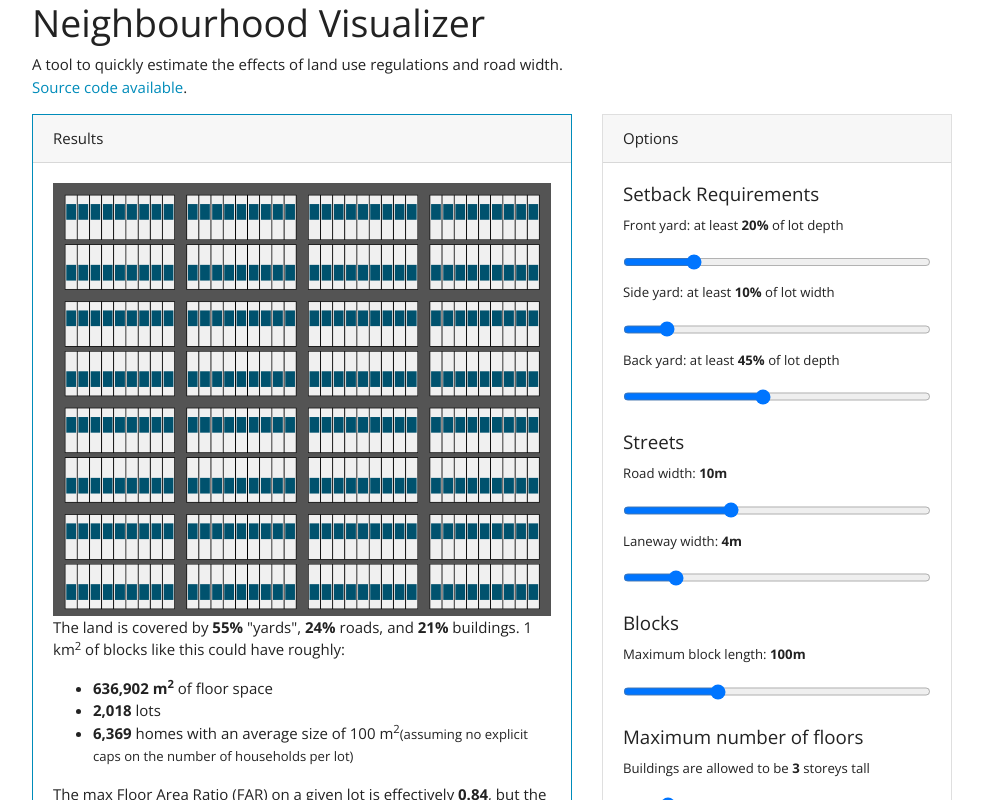
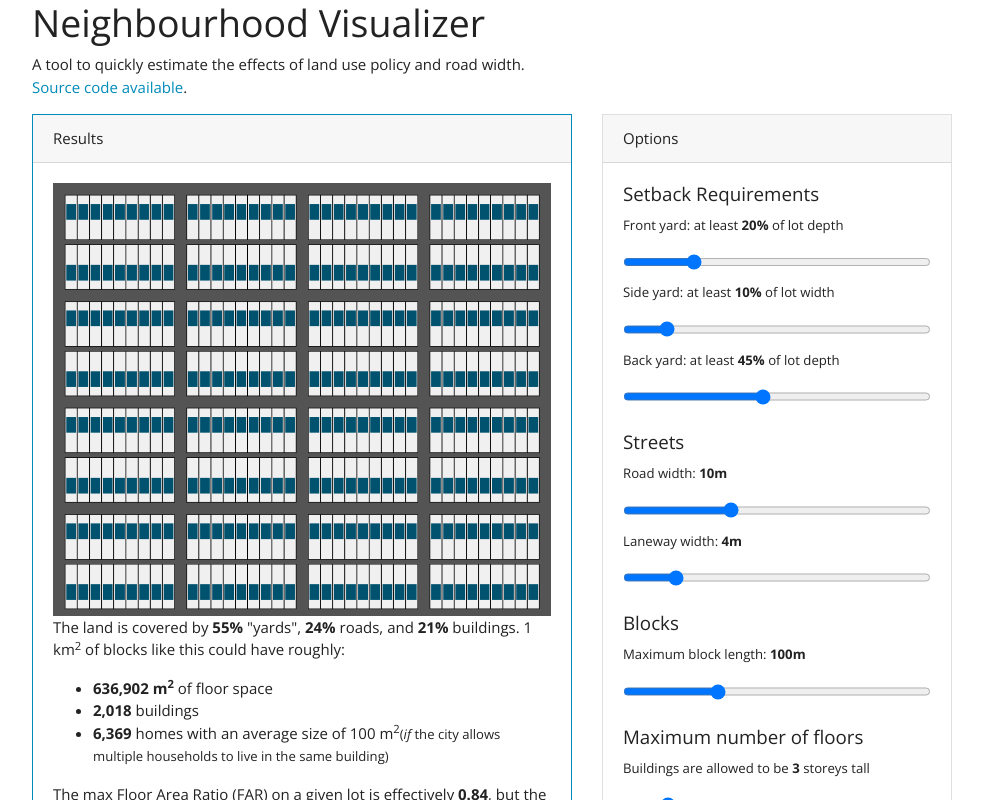
Before and after one commit to rgwood/NeighbourhoodVisualizer, an Angular app: page / in a window 1280 px wide. Shown: the top 800 px of the page, without its empty margins (53-1036 px from the left). Built offline with nearby package versions, Linux system fonts and the light colour scheme.

Commit message:
tweak wording

```diff
--- a/src/app/app.component.html
+++ b/src/app/app.component.html
@@ -3,7 +3,7 @@
     <div class='col-xs-12 col-md-12 col-lg-6'>
       <h1>Neighbourhood Visualizer</h1>
       <p>
-        A tool to quickly estimate the effects of land use regulations and road width.
+        A tool to quickly estimate the effects of land use policy and road width.
         <a href='https://github.com/rgwood/NeighbourhoodVisualizer'>Source code available</a>.
       </p>
     </div>
@@ -23,11 +23,11 @@
                 <ul>
                   <li><strong>{{floorSpaceIn1SqKm | number:'1.0-0'}}
                     m<sup>2</sup></strong> of floor space</li>
-                    <li><strong>{{lotsIn1SqKm |  number:'1.0-0'}}</strong> lots</li>
+                    <li><strong>{{lotsIn1SqKm |  number:'1.0-0'}}</strong> buildings</li>
                     <li>
                         <strong>{{floorSpaceIn1SqKm / inputForm.value.averageUnitSizeInSqM | number:'1.0-0'}}</strong> homes with an average size of
                         {{inputForm.value.averageUnitSizeInSqM | number:'1.0-0'}} m<sup>2</sup>
-                        <small>(assuming no explicit caps on the number of households per lot)</small>
+                        <small>(<em>if</em> the city allows multiple households to live in the same building)</small>
                     </li>
                 </ul>
 
```
